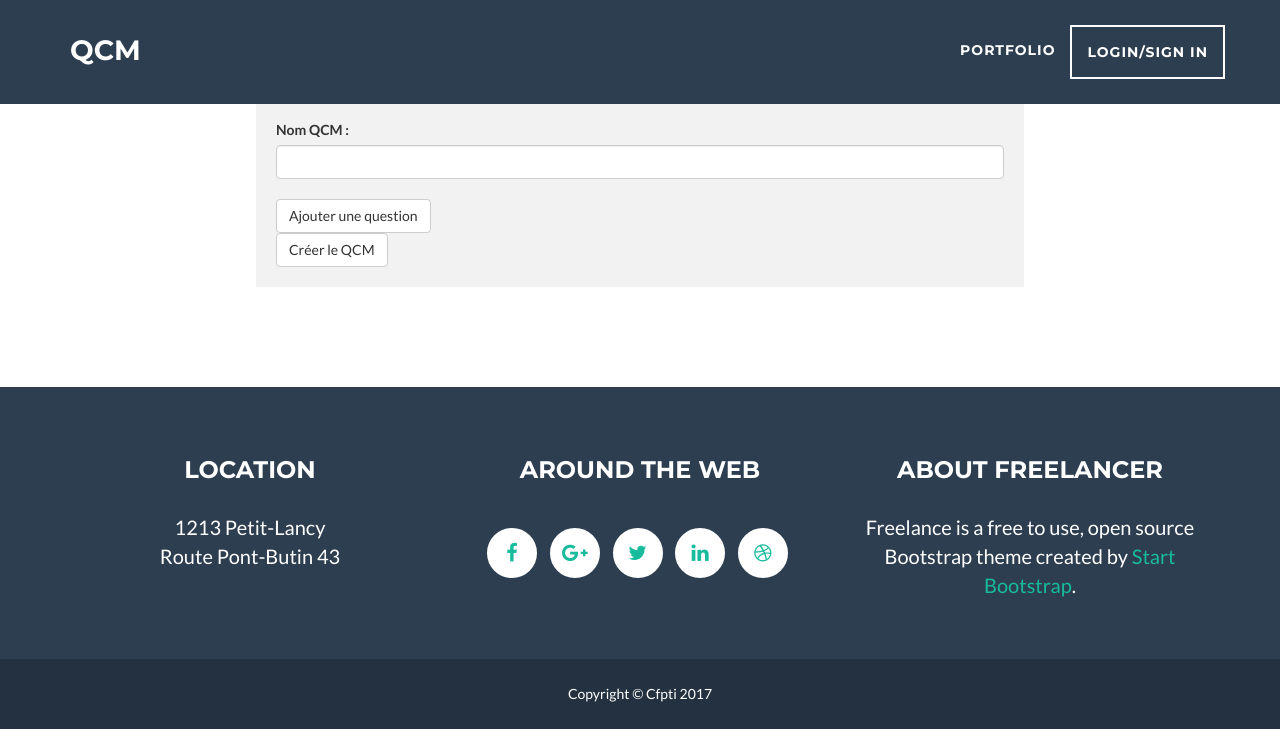
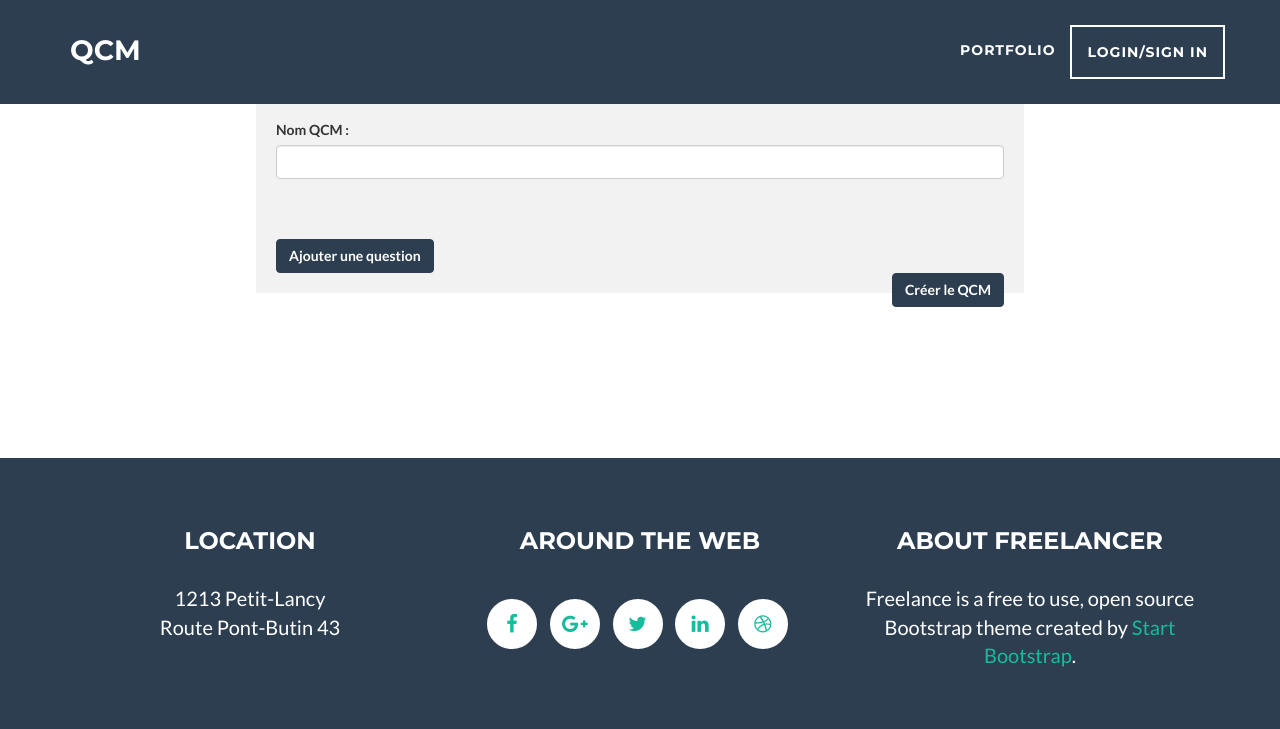
Before and after one commit to sebastienjossi/QCM, a PHP site: page /CreationQcm.php in a window 1280 px wide. Shown: the top 729 px of the page. Run offline with PHP 8.4, Linux system fonts and the light colour scheme; some libraries are stand-ins or nearby versions.

Commit message:
Changement des boutons

```diff
--- a/CreationQcm.php
+++ b/CreationQcm.php
@@ -39,15 +39,23 @@ Version :
             <div id="formulaireQcm" class="createQcm-qcm">
                 <label>Nom QCM :</label>
                 <input class="form-control" type="text" name="nameQcm" id="nameQcm"><br>
-                <input class="btn btn-default" type="submit" value="Ajouter une question" onclick="addQuestion()">
+            </div>
+            <div class="createQcm-qcm">
+                <input class="btn btn-primary" type="submit" value="Ajouter une question" onclick="addQuestion()">
                 <br>
-                <input class="btn btn-default" type="submit" value="Créer le QCM" onclick="insert()">
+                <input class="btn btn-primary" style="float: right;" type="submit" value="Créer le QCM" onclick="insert()">
             </div>
-
         </section>
         <?php include 'footer.html'; ?>
         <script src="https://ajax.googleapis.com/ajax/libs/jquery/3.1.1/jquery.min.js"></script>
         <script>
+                    $(document).ready(function () {
+                        var hauteur_fenetre = $(window).height();
+                        var hauteur_footer = $('footer').height();
+                        var obj = document.getElementById('QCM');
+                        obj.style.minHeight = hauteur_fenetre - hauteur_footer + "px";
+                    });
+
                     var nbQuestion = 0;
                     function addQuestion() {
                         nbQuestion = nbQuestion + 1;
@@ -124,11 +132,8 @@ Version :
                             error();
                         }
                     }
-
-
-
                     function error() {
-                        alert("Entre tous les champs abruti");
+                        alert("Veuillez renseigner tous les champs.");
                     }
         </script>
     </body>
```
